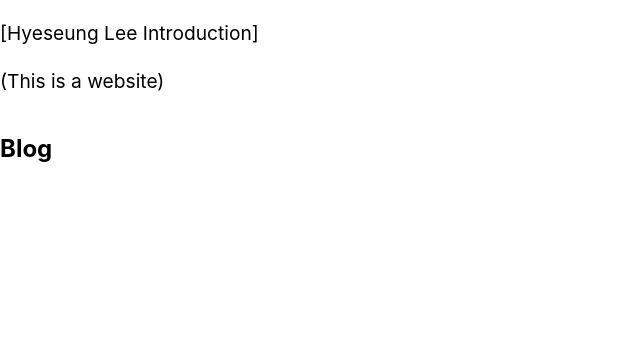
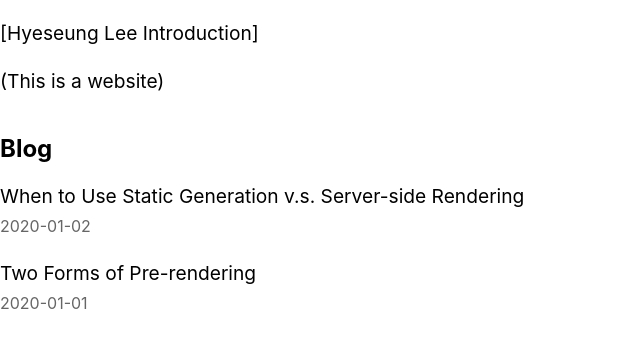
Before and after one commit to 2-hs2/nextjs, a Next.js app: page / in a window 1280 px wide. Shown: the top 348 px of the page, without its empty margins (0-640 px from the left). Built offline with nearby package versions, Linux system fonts and the light colour scheme.

Commit message:
getStaticProps를 이용한 포스트 리스트의 나열

```diff
--- a/pages/index.tsx
+++ b/pages/index.tsx
@@ -1,9 +1,18 @@
-import type { NextPage } from "next";
+import type { GetStaticProps } from "next";
 import Head from "next/head";
-import Image from "next/image";
 import homeStyles from "../styles/Home.module.css";
 
-const Home: NextPage = () => {
+import { getSortedPostsData } from "../lib/posts";
+
+const Home = ({
+  allPostsData,
+}: {
+  allPostsData: {
+    data: string;
+    title: string;
+    id: string;
+  }[];
+}) => {
   return (
     <div>
       <Head>
@@ -15,10 +24,25 @@
       </section>
       <section className={`${homeStyles.headingMd} ${homeStyles.padding1px}`}>
         <h2 className={homeStyles.headingLg}>Blog</h2>
-        <ul className={homeStyles.list}></ul>
+        <ul className={homeStyles.list}>
+          {allPostsData.map(({ id, title, date }) => (
+            <li className={homeStyles.listItem} key={id}>
+              <a>{title}</a>
+              <br />
+              <small className={homeStyles.lightText}>{date}</small>
+            </li>
+          ))}
+        </ul>
       </section>
     </div>
   );
 };
 
 export default Home;
+
+export const getStaticProps: GetStaticProps = async () => {
+  const allPostsData = getSortedPostsData();
+  return {
+    props: { allPostsData },
+  };
+};
--- a/styles/Home.module.css
+++ b/styles/Home.module.css
@@ -18,3 +18,11 @@
   padding: 0;
   margin: 0;
 }
+
+.lightText {
+  color: #666;
+}
+
+.listItem {
+  margin: 0 0 1.25rem;
+}
```
